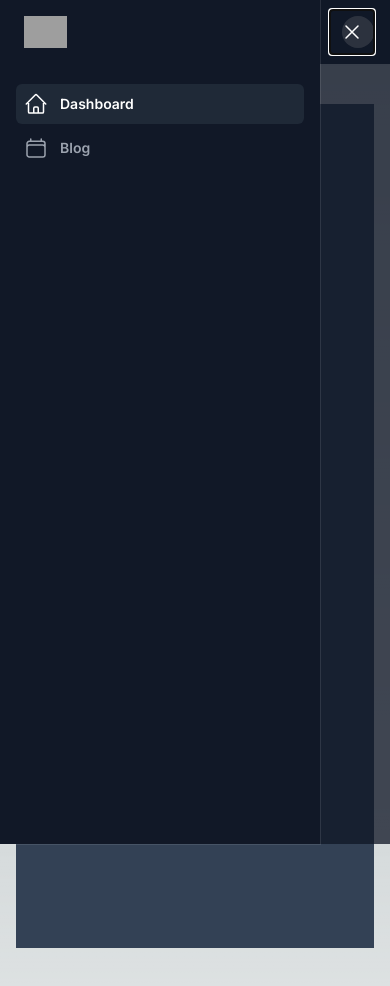
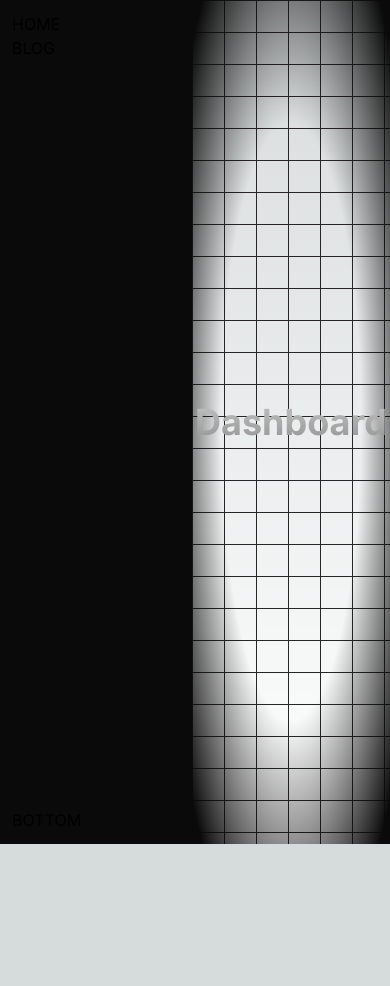
Before and after one commit to TheWinci/dot-dev, a Next.js app: page /dashboard in a window 390 px wide. After the commit the page ends 844 px from the top, so only its background shows below. Built offline with nearby package versions, Linux system fonts and the light colour scheme; grey boxes are pictures that could not be loaded.

Commit message:
refactor: 💡 refactored dashboard layout

```diff
--- a/app/auth/components.tsx
+++ b/app/auth/components.tsx
@@ -1,4 +1,5 @@
 "use client";
+import Show from "@/utils/show";
 import React, { Fragment, FocusEvent, useState } from "react";
 import { useFormStatus } from "react-dom";
 
--- a/app/blog/page.tsx
+++ b/app/blog/page.tsx
@@ -1,11 +1,14 @@
-import React from 'react'
+import Link from "next/link";
+import React from "react";
 
 function Page() {
   return (
-    <div className='bg-red-400' style={{ height: '2000px' }}>
+    <div className="bg-red-400" style={{ height: "2000px" }}>
       BLOG CONTENT
+      <Link href={"/auth"}>auth</Link>
+      <Link href={"/dashboard"}>blog</Link>
     </div>
-  )
+  );
 }
 
-export default Page
+export default Page;
--- a/app/dashboard/layout.tsx
+++ b/app/dashboard/layout.tsx
@@ -1,194 +1,22 @@
-"use client"
-import type { Metadata } from "next";
+import { Metadata } from "next";
+import Link from "next/link";
+import { Fragment, PropsWithChildren } from "react";
 import Navigation from "./navigation";
 
-// export const metadata: Metadata = {
-//   title: "winci.dev",
-//   description: "Generated by create next app",
-// };
-import { Fragment, PropsWithChildren, useState } from 'react'
-import { Dialog, Transition } from '@headlessui/react'
-import {
-  Bars3Icon,
-  CalendarIcon,
-  ChartPieIcon,
-  DocumentDuplicateIcon,
-  FolderIcon,
-  HomeIcon,
-  UsersIcon,
-  XMarkIcon,
-} from '@heroicons/react/24/outline'
-
-const navigation = [
-  { name: 'Dashboard', href: '/dashboard', icon: HomeIcon, current: true },
-  { name: 'Blog', href: '/blog', icon: CalendarIcon, current: false },
-]
-
-function classNames(...classes: string[]) {
-  return classes.filter(Boolean).join(' ')
-}
+export const metadata: Metadata = {
+  title: "winci.dev",
+  description: "Generated by create next app",
+};
 
 export default function Example({ children }: PropsWithChildren) {
-  const [sidebarOpen, setSidebarOpen] = useState(true)
-  const [currentNav, setCurrentNav] = useState(navigation[0])
-
   return (
-    <>
-      <div>
-        <Transition.Root show={sidebarOpen} as={Fragment}>
-          <Dialog as="div" className="relative z-50 lg:hidden" onClose={setSidebarOpen}>
-            <Transition.Child
-              as={Fragment}
-              enter="transition-opacity ease-linear duration-300"
-              enterFrom="opacity-0"
-              enterTo="opacity-100"
-              leave="transition-opacity ease-linear duration-300"
-              leaveFrom="opacity-100"
-              leaveTo="opacity-0"
-            >
-              <div className="fixed inset-0 bg-gray-900/80" />
-            </Transition.Child>
-
-            <div className="fixed inset-0 flex">
-              <Transition.Child
-                as={Fragment}
-                enter="transition ease-in-out duration-300 transform"
-                enterFrom="-translate-x-full"
-                enterTo="translate-x-0"
-                leave="transition ease-in-out duration-300 transform"
-                leaveFrom="translate-x-0"
-                leaveTo="-translate-x-full"
-              >
-                <Dialog.Panel className="relative mr-16 flex w-full max-w-xs flex-1">
-                  <Transition.Child
-                    as={Fragment}
-                    enter="ease-in-out duration-300"
-                    enterFrom="opacity-0"
-                    enterTo="opacity-100"
-                    leave="ease-in-out duration-300"
-                    leaveFrom="opacity-100"
-                    leaveTo="opacity-0"
-                  >
-                    <div className="absolute left-full top-0 flex w-16 justify-center pt-5">
-                      <button type="button" className="-m-2.5 p-2.5" onClick={() => setSidebarOpen(false)}>
-                        <span className="sr-only">Close sidebar</span>
-                        <XMarkIcon className="h-6 w-6 text-white" aria-hidden="true" />
-                      </button>
-                    </div>
-                  </Transition.Child>
-                  {/* Sidebar component, swap this element with another sidebar if you like */}
-                  <div className="flex grow flex-col gap-y-5 overflow-y-auto bg-gray-900 px-6 pb-2 ring-1 ring-white/10">
-                    <div className="flex h-16 shrink-0 items-center">
-                      <img
-                        className="h-8 w-auto"
-                        src="https://tailwindui.com/img/logos/mark.svg?color=indigo&shade=500"
-                        alt="Your Company"
-                      />
-                    </div>
-                    <nav className="flex flex-1 flex-col">
-                      <ul role="list" className="flex flex-1 flex-col gap-y-7">
-                        <li>
-                          <ul role="list" className="-mx-2 space-y-1">
-                            {navigation.map((item) => (
-                              <li key={item.name}>
-                                <a
-                                  href={item.href}
-                                  className={classNames(
-                                    item.current
-                                      ? 'bg-gray-800 text-white'
-                                      : 'text-gray-400 hover:text-white hover:bg-gray-800',
-                                    'group flex gap-x-3 rounded-md p-2 text-sm leading-6 font-semibold'
-                                  )}
-                                >
-                                  <item.icon className="h-6 w-6 shrink-0" aria-hidden="true" />
-                                  {item.name}
-                                </a>
-                              </li>
-                            ))}
-                          </ul>
-                        </li>
-                      </ul>
-                    </nav>
-                  </div>
-                </Dialog.Panel>
-              </Transition.Child>
-            </div>
-          </Dialog>
-        </Transition.Root>
-
-        {/* Static sidebar for desktop */}
-        <div className="hidden lg:fixed lg:inset-y-0 lg:z-50 lg:flex lg:w-72 lg:flex-col">
-          {/* Sidebar component, swap this element with another sidebar if you like */}
-          <div className="flex grow flex-col gap-y-5 overflow-y-auto bg-gray-900 px-6">
-            <div className="flex h-16 shrink-0 items-center">
-              <img
-                className="h-8 w-auto"
-                src="https://tailwindui.com/img/logos/mark.svg?color=indigo&shade=500"
-                alt="Your Company"
-              />
-            </div>
-            <nav className="flex flex-1 flex-col">
-              <ul role="list" className="flex flex-1 flex-col gap-y-7">
-                <li>
-                  <ul role="list" className="-mx-2 space-y-1">
-                    {navigation.map((item) => (
-                      <li key={item.name}>
-                        <a
-                          href={item.href}
-                          onClick={() => setCurrentNav(item)}
-                          className={classNames(
-                            item.href === currentNav.href
-                              ? 'bg-gray-800 text-white'
-                              : 'text-gray-400 hover:text-white hover:bg-gray-800',
-                            'group flex gap-x-3 rounded-md p-2 text-sm leading-6 font-semibold'
-                          )}
-                        >
-                          <item.icon className="h-6 w-6 shrink-0" aria-hidden="true" />
-                          {item.name}
-                        </a>
-                      </li>
-                    ))}
-                  </ul>
-                </li>
-                <li className="-mx-6 mt-auto">
-                  <a
-                    href="#"
-                    className="flex items-center gap-x-4 px-6 py-3 text-sm font-semibold leading-6 text-white hover:bg-gray-800"
-                  >
-                    <img
-                      className="h-8 w-8 rounded-full bg-gray-800"
-                      src="https://images.unsplash.com/photo-1472099645785-5658abf4ff4e?ixlib=rb-1.2.1&ixid=eyJhcHBfaWQiOjEyMDd9&auto=format&fit=facearea&facepad=2&w=256&h=256&q=80"
-                      alt=""
-                    />
-                    <span className="sr-only">Your profile</span>
-                    <span aria-hidden="true">Tom Cook</span>
-                  </a>
-                </li>
-              </ul>
-            </nav>
-          </div>
+    <Fragment>
+      <div className="relative flex h-full w-full">
+        <Navigation />
+        <div className="bg-grid flex w-full items-center justify-center">
+          {children}
         </div>
-
-        <div className="sticky top-0 z-40 flex items-center gap-x-6 bg-gray-900 px-4 py-4 shadow-sm sm:px-6 lg:hidden">
-          <button type="button" className="-m-2.5 p-2.5 text-gray-400 lg:hidden" onClick={() => setSidebarOpen(true)}>
-            <span className="sr-only">Open sidebar</span>
-            <Bars3Icon className="h-6 w-6" aria-hidden="true" />
-          </button>
-          <div className="flex-1 text-sm font-semibold leading-6 text-white">Dashboard</div>
-          <a href="#">
-            <span className="sr-only">Your profile</span>
-            <img
-              className="h-8 w-8 rounded-full bg-gray-800"
-              src="https://images.unsplash.com/photo-1472099645785-5658abf4ff4e?ixlib=rb-1.2.1&ixid=eyJhcHBfaWQiOjEyMDd9&auto=format&fit=facearea&facepad=2&w=256&h=256&q=80"
-              alt=""
-            />
-          </a>
-        </div>
-
-        <main className="py-10 lg:pl-72">
-          <div className="px-4 sm:px-6 lg:px-8">{children}</div>
-        </main>
       </div>
-    </>
-  )
+    </Fragment>
+  );
 }
--- a/app/dashboard/navigation.tsx
+++ b/app/dashboard/navigation.tsx
@@ -8,8 +8,8 @@ function Navigation() {
   const handleCollapsClicked = () => setIsExpanded(false)
 
   return (
-    <div className={`${isExpanded ? 'w-48' : 'w-24'} flex-shrink-0 overflow-auto border-r border-slate-50/[0.06] p-3 bg-zinc-900`}>
-      <nav className='flex flex-col bg-slate-400 h-full'>
+    <div className={`${isExpanded ? 'w-48' : 'w-24'} h-full flex-shrink-0 overflow-auto p-3 bg-neutral-950 transition-all duration-300 ease-linear`}>
+      <nav className='flex flex-col h-full'>
         <Link href={'/'} >HOME</Link>
         <Link href={'/blog'} >BLOG</Link>
         <div className="mt-auto" onClick={isExpanded ? handleCollapsClicked : handleExpandClicked}>
--- a/app/dashboard/page.tsx
+++ b/app/dashboard/page.tsx
@@ -1,10 +1,10 @@
-import React from 'react'
+import React from "react";
 
 function Page() {
   return (
-    <div className="flex min-h-screen flex-col items-center justify-between p-24 bg-slate-700">
-      HOME CONTENT
-    </div>
+    <p className="relative z-20 bg-gradient-to-b from-neutral-200 to-neutral-500 bg-clip-text py-8 text-4xl font-bold text-transparent sm:text-7xl">
+      Dashboard
+    </p>
   );
 }
 
--- a/app/globals.css
+++ b/app/globals.css
@@ -33,52 +33,35 @@ body {
 }
 
 .loader {
+  width: 48px;
+  height: 48px;
+  display: inline-block;
   position: relative;
-  display: flex;
-  align-items: center;
-  justify-content: center;
-  width: 100%;
-  margin-top: 3rem;
-  margin-bottom: 3rem;
 }
-.loader:before,
-.loader:after {
-  content: "";
+.loader::after,
+.loader::before {
+  content: '';
+  box-sizing: border-box;
+  width: 48px;
+  height: 48px;
+  border-radius: 50%;
+  border: 2px solid #FFF;
   position: absolute;
-  border-radius: 50%;
-  animation: pulsOut 1.8s ease-in-out infinite;
-  filter: drop-shadow(0 0 1rem rgba(37, 99, 235, 0.85));
+  left: 0;
+  top: 0;
+  animation: animloader 2s linear infinite;
 }
-.loader:before {
-  width: 100%;
-  padding-bottom: 100%;
-  box-shadow: inset 0 0 0 1rem #2563eb;
-  animation-name: pulsIn;
-}
-.loader:after {
-  width: calc(100% - 2rem);
-  padding-bottom: calc(100% - 2rem);
-  box-shadow: 0 0 0 0 #2563eb;
+.loader::after {
+  animation-delay: 1s;
 }
 
-@keyframes pulsIn {
+@keyframes animloader {
   0% {
-    box-shadow: inset 0 0 0 1rem #2563eb;
+    transform: scale(0);
     opacity: 1;
   }
-  50%, 100% {
-    box-shadow: inset 0 0 0 0 #2563eb;
+  100% {
+    transform: scale(1);
     opacity: 0;
   }
 }
-
-@keyframes pulsOut {
-  0%, 50% {
-    box-shadow: 0 0 0 0 #2563eb;
-    opacity: 0;
-  }
-  100% {
-    box-shadow: 0 0 0 1rem #2563eb;
-    opacity: 1;
-  }
-}
--- a/app/layout.tsx
+++ b/app/layout.tsx
@@ -3,6 +3,7 @@ import { Inter } from "next/font/google";
 import "./globals.css";
 import { SpeedInsights } from "@vercel/speed-insights/next";
 import { Analytics } from "@vercel/analytics/react";
+import NextTopLoader from "nextjs-toploader";
 
 const inter = Inter({ subsets: ["latin"] });
 
@@ -10,9 +11,10 @@ function Layout({ children }: PropsWithChildren) {
   return (
     <html lang="en" className="h-full">
       <body className={`${inter.className} h-full`}>
-          {children}
-          <SpeedInsights />
-          <Analytics />
+        <NextTopLoader />
+        {children}
+        <SpeedInsights />
+        <Analytics />
       </body>
     </html>
   );
--- a/package.json
+++ b/package.json
@@ -19,6 +19,8 @@
     "framer-motion": "^11.0.6",
     "jose": "^5.2.1",
     "next": "14.1.0",
+    "nextjs-progressbar": "^0.0.16",
+    "nextjs-toploader": "^1.6.6",
     "react": "^18",
     "react-dom": "^18",
     "tailwind-merge": "^2.2.1"
--- a/tailwind.config.ts
+++ b/tailwind.config.ts
@@ -16,18 +16,12 @@ const config: Config = {
   theme: {
     extend: {
       colors: {
-        'regal-blue': '#243c5a',
+        "regal-blue": "#243c5a",
       },
       backgroundImage: {
-        "gradient-radial": "radial-gradient(var(--tw-gradient-stops))",
-        "gradient-conic":
-          "conic-gradient(from 180deg at 50% 50%, var(--tw-gradient-stops))",
-        "gradient-eclips": `radial-gradient(ellipse at top, var(--tw-gradient-from), transparent),
-          radial-gradient(ellipse at bottom, var(--tw-gradient-to), transparent);`,
-        "gradient-eclips2": `radial-gradient(ellipse at top, var(--tw-gradient-from), transparent),
-          radial-gradient(ellipse at bottom, var(--tw-gradient-from), transparent),
-          radial-gradient(ellipse at right, var(--tw-gradient-to), transparent),
-          radial-gradient(ellipse at left, var(--tw-gradient-to), transparent);`,
+        grid: `radial-gradient(transparent 50%,var(--neutral-950) 95%),
+          repeating-linear-gradient(90deg,var(--neutral-800) 0 1px,transparent 1px 32px),
+          repeating-linear-gradient(180deg,var(--neutral-800) 0 1px,transparent 1px 32px);`,
       },
       animation: {
         "spin-slow": "spin 3s linear infinite",
```
Also changed, not shown: components/nextNProgressClient.tsx (added, +9 -0 lines), 1 other file (tests, documents, lock files or other folders).
